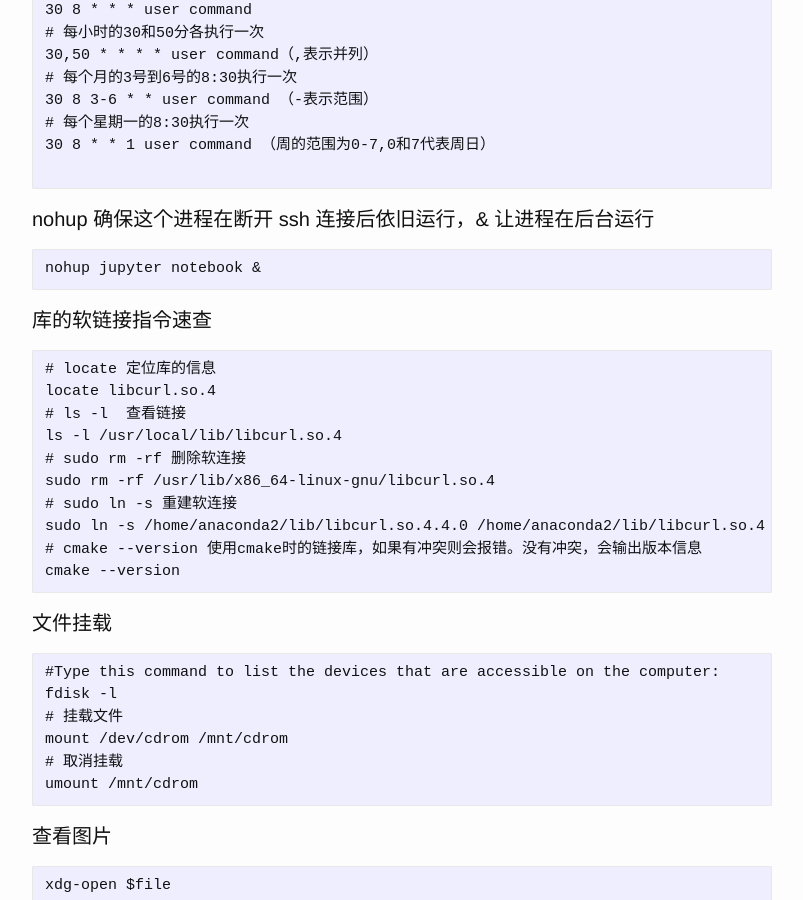
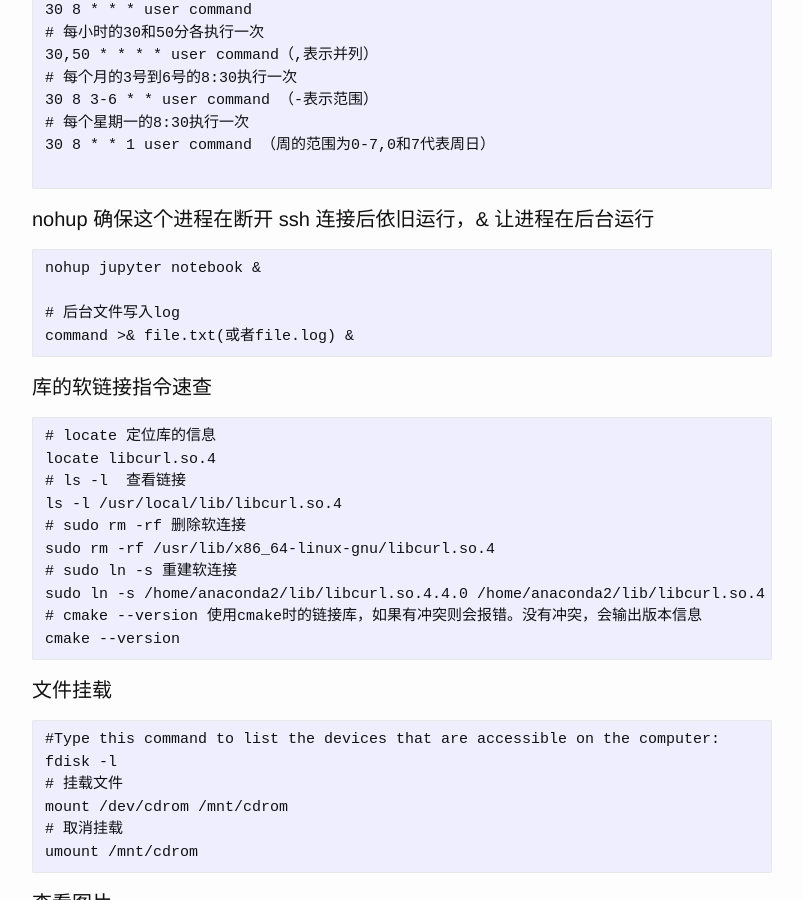
Before and after one commit to josephstalin117/josephstalin117.github.io, a Jekyll site: the page built from _posts/2016-04-04-linux.markdown, in a window 1280 px wide and 900 px high, scrolled down 3362 px. Shown: the whole window, without its empty margins (238-1041 px from the left). Built offline with Jekyll 4.4.1, drawn with Linux system fonts in a browser that asks for light colours.

Commit message:
add background exec

````diff
--- a/_posts/2016-04-04-linux.markdown
+++ b/_posts/2016-04-04-linux.markdown
@@ -170,6 +170,9 @@ sudo vim /etc/crontab
 #### nohup 确保这个进程在断开 ssh 连接后依旧运行，& 让进程在后台运行
 ```
 nohup jupyter notebook &
+
+# 后台文件写入log
+command >& file.txt(或者file.log) &
 ```
 
 #### 库的软链接指令速查
````
